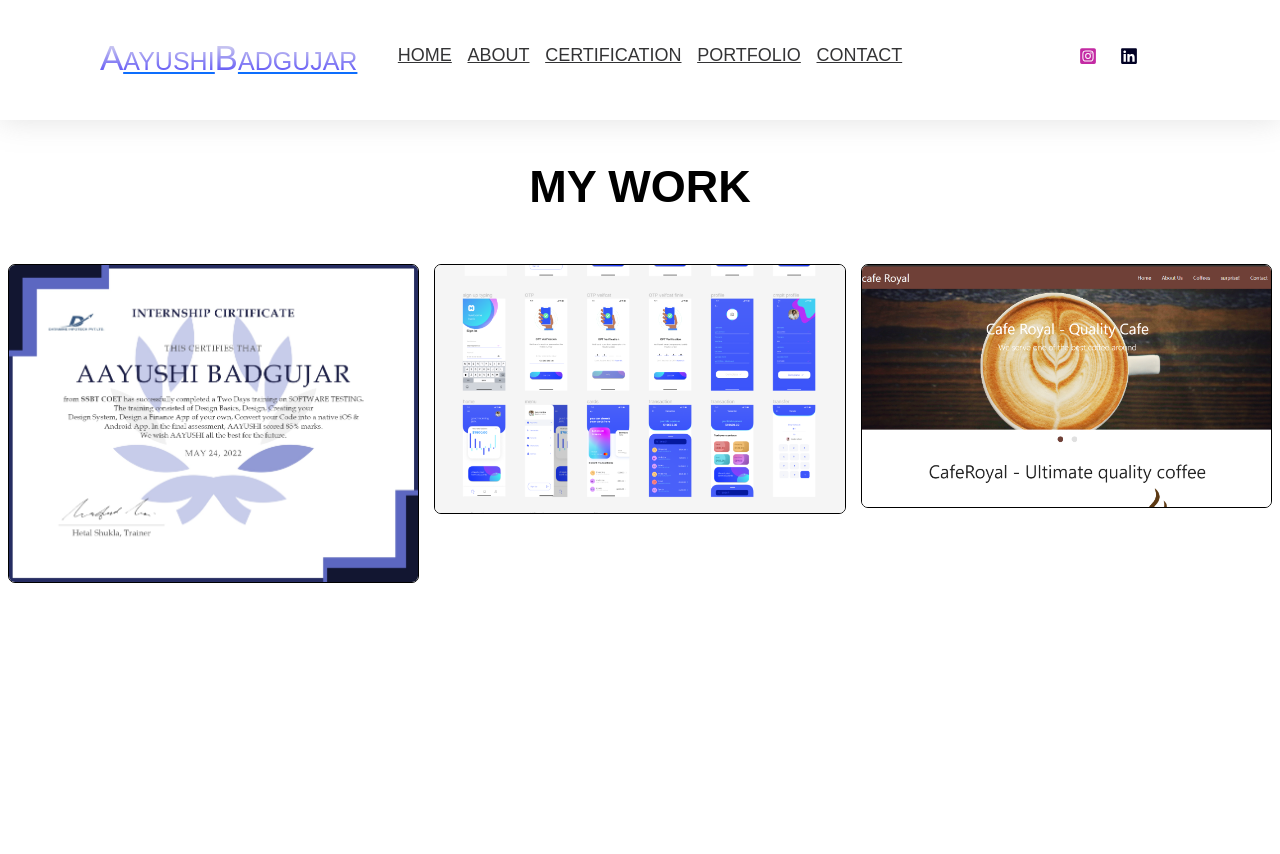
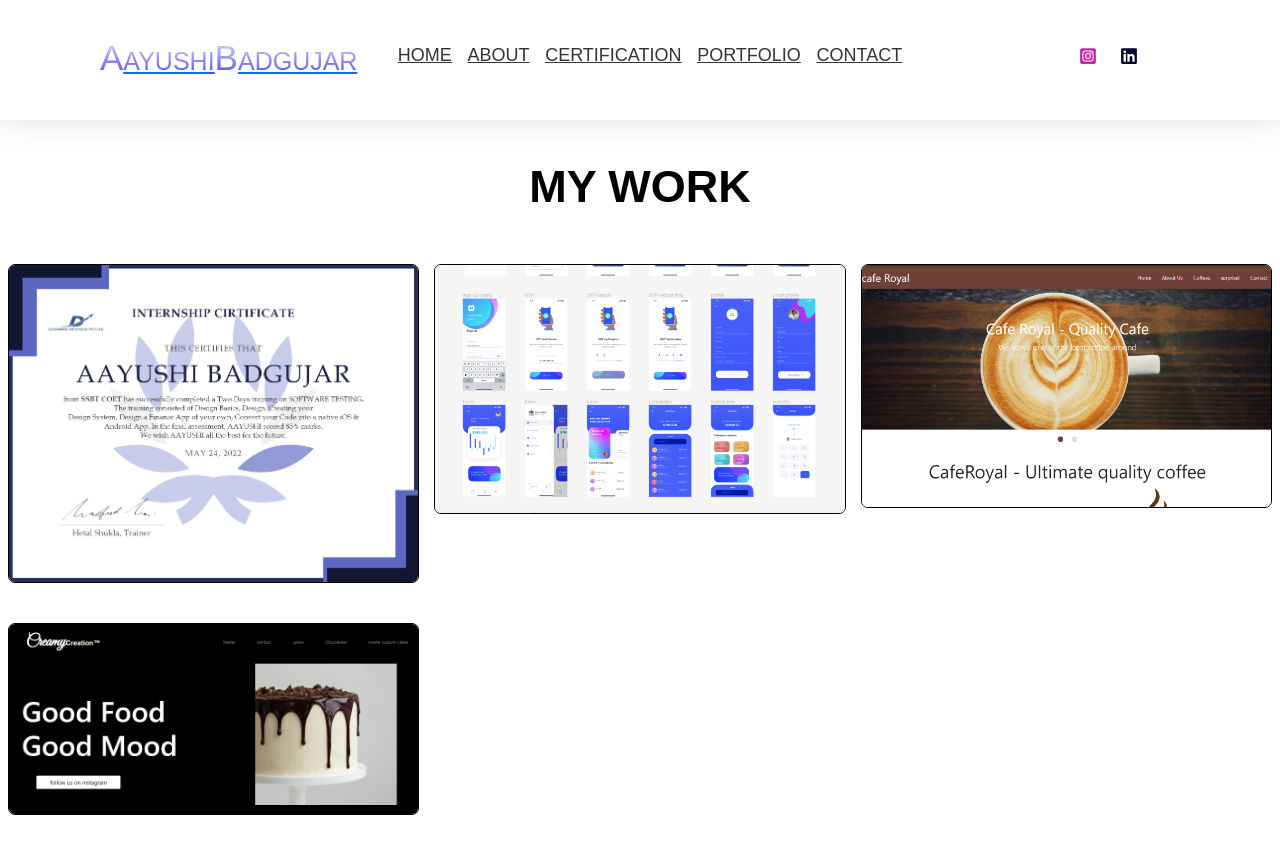
Before and after one commit to AayushiBadgujar03/portfolio, a React (Create React App) app: page /portfolio in a window 1280 px wide. Shown: the top 854 px of the page. Before the commit the page ends 800 px from the top, so only its background shows below. Built offline with nearby package versions, Linux system fonts and the light colour scheme.

Commit message:
add projects

```diff
--- a/src/Components/Portfolio.js
+++ b/src/Components/Portfolio.js
@@ -5,6 +5,7 @@ import "../CSS/Portfolio.css";
 import intern from "../Assets/cirtficate/intern.jpg";
 import portfolio from "../Assets/portfolio/onboarding.png";
 import royalcafe from "../Assets/portfolio/royalcafe.png";
+import creamycreation from "../Assets/portfolio/creamycreation.png";
 
 const Portfolio = () => {
   return (
@@ -33,8 +34,16 @@ const Portfolio = () => {
           <PortImage
             title="ROYAL CAFE WEB SITE"
             img={royalcafe}
-            gitlink=""
-            link=""
+            gitlink="https://github.com/AayushiBadgujar03/Cafe_Royal"
+            link="https://caferoyall.netlify.app/"
+          />
+        </div>
+        <div className="pop col-lg-4 col-md-6 col-sm-6">
+          <PortImage
+            title="CREAMY CREATION WEB SITE"
+            img={creamycreation}
+            gitlink="https://github.com/AayushiBadgujar03/creamycreation"
+            link="https://creamycreation.netlify.app/"
           />
         </div>
       </div>
```
Also changed, not shown: src/Assets/portfolio/creamycreation.png (added), 1 other file (tests, documents, lock files or other folders).
